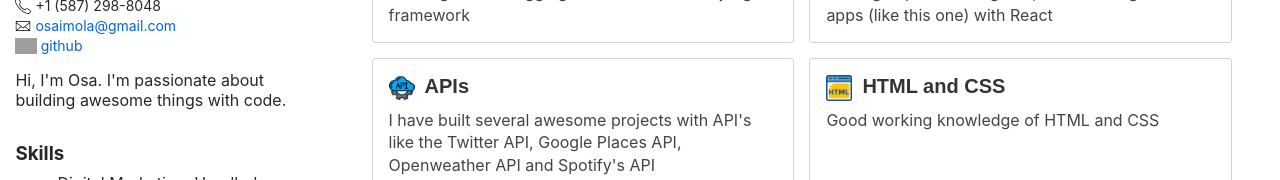
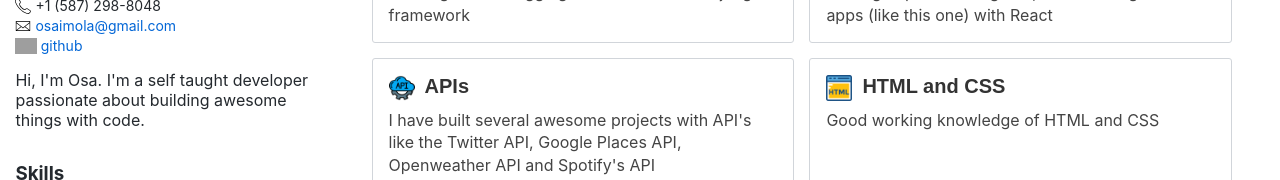
Before and after one commit to osaimola/osa, a React (Create React App) app: page / in a window 1280 px wide. Shown: the part 326-506 px from the top of the page. Built offline with nearby package versions, Linux system fonts and the light colour scheme; grey boxes are pictures that could not be loaded.

Commit message:
update bio

```diff
--- a/src/Components/Profile/Profile.jsx
+++ b/src/Components/Profile/Profile.jsx
@@ -64,8 +64,8 @@ class Profile extends Component {
           </div>
           <div className="intro">
             <p>
-              Hi, I'm Osa. I'm passionate about building awesome things with
-              code.
+              Hi, I'm Osa. I'm a self taught developer passionate about building
+              awesome things with code.
             </p>
           </div>
           <div className="skills">
```
